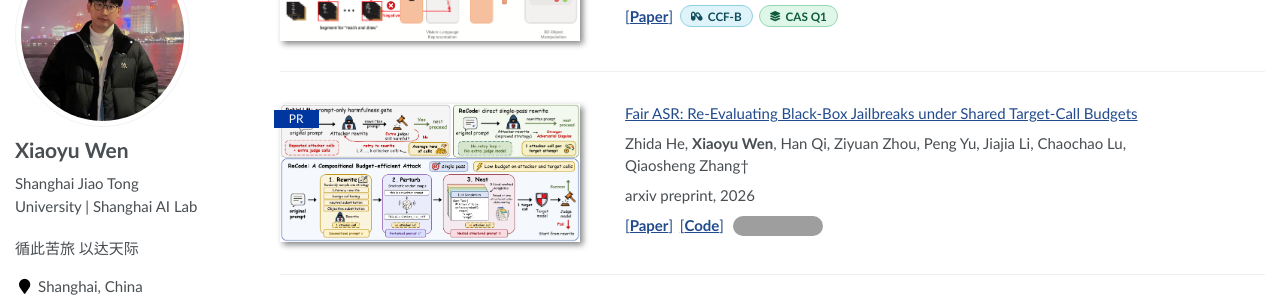
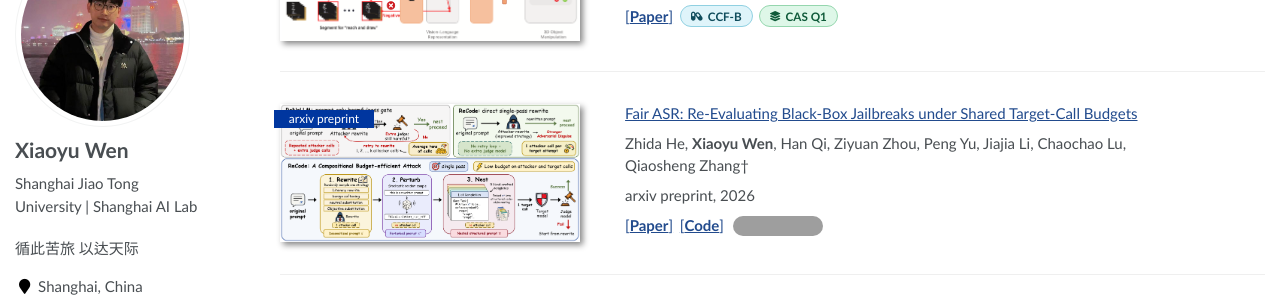
Before and after one commit to BattleWen/battlewen.github.io, a Jekyll site: the page built from _pages/about.md, in a window 1280 px wide and 900 px high, scrolled down 2855 px. Shown: the part 149-449 px from the top of the window. Built offline with Jekyll 4.4.1, drawn with Linux system fonts in a browser that asks for light colours; grey boxes are pictures that could not be loaded.

Commit message:
update 0821

```diff
--- a/_pages/about.md
+++ b/_pages/about.md
@@ -189,7 +189,7 @@
 </div>
 </div>
 
-<div class='paper-box'><div class='paper-box-image'><div><div class="badge">PR</div><img src='images/fair-asr.png' alt="Fair-ASR" width="100%"></div></div>
+<div class='paper-box'><div class='paper-box-image'><div><div class="badge">arxiv preprint</div><img src='images/fair-asr.png' alt="Fair-ASR" width="100%"></div></div>
 <div class='paper-box-text' markdown="1">
 
 [Fair ASR: Re-Evaluating Black-Box Jailbreaks under Shared Target-Call Budgets](https://arxiv.org/pdf/2608.17360)
```
